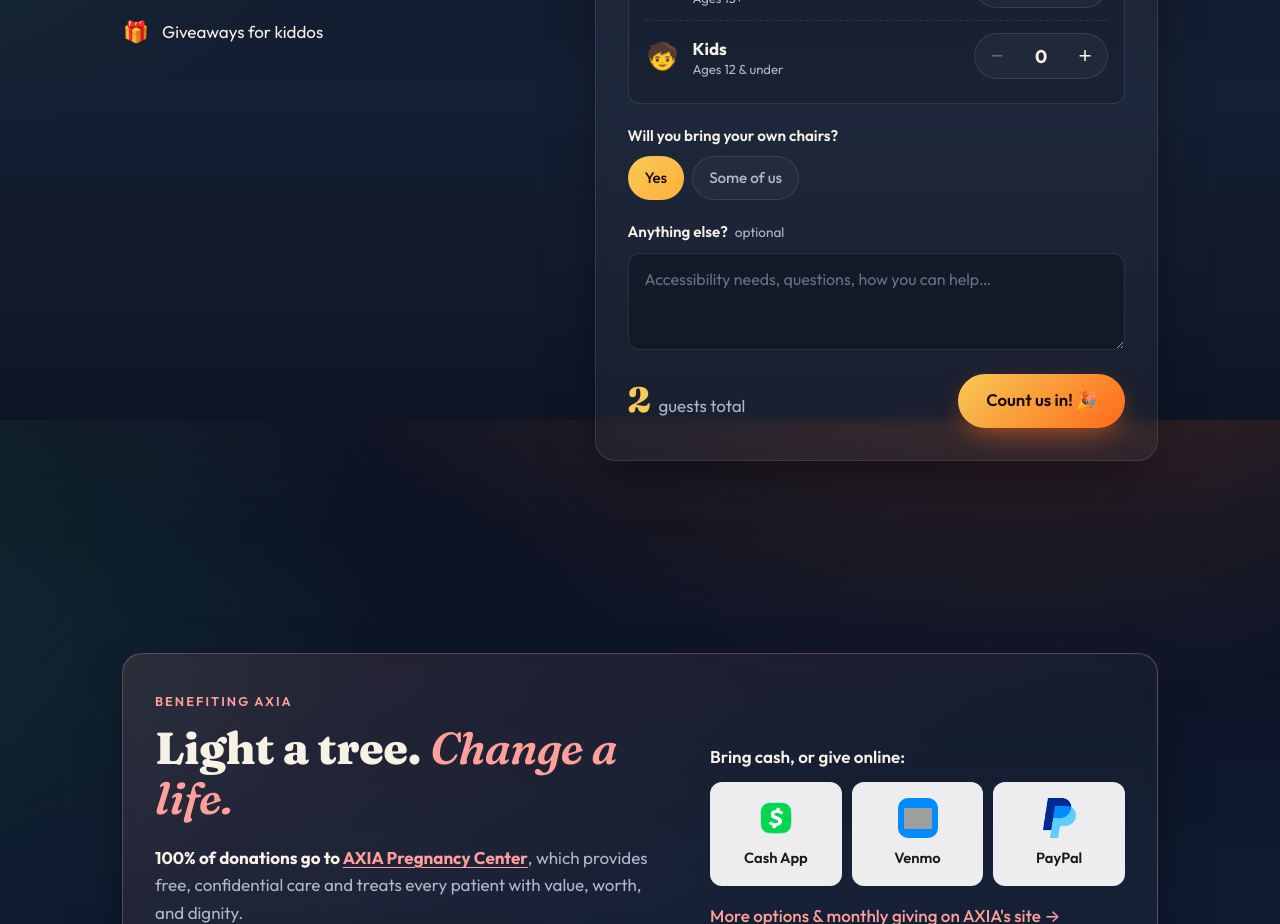
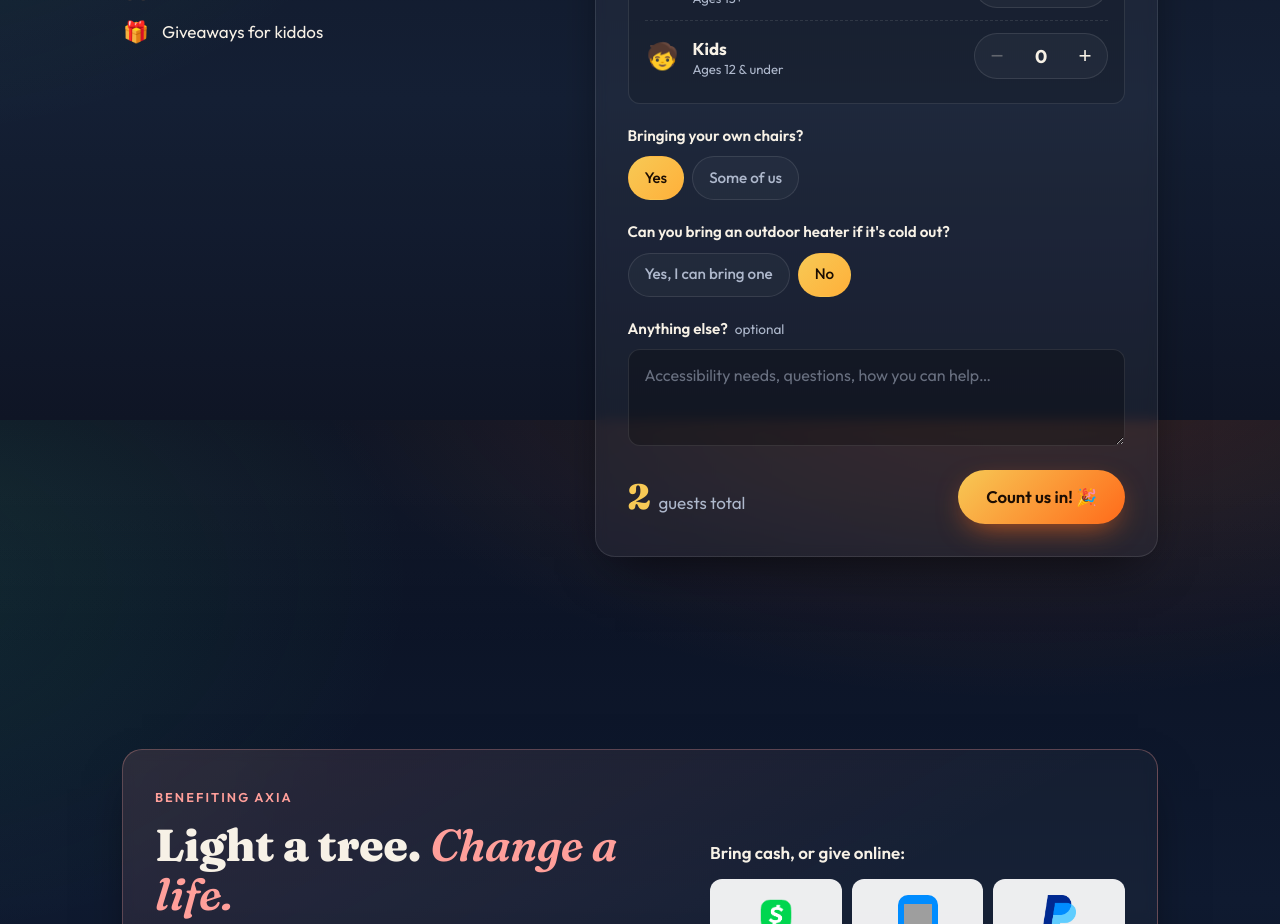
Before and after one commit to colbybhearn/tannenbomb, a Vue app in the folder tb/: page / in a window 1280 px wide. Shown: the part 1980-2904 px from the top of the page. Built offline with nearby package versions, Linux system fonts and the light colour scheme; grey boxes are pictures that could not be loaded.

Commit message:
more tweaked forms and wording

```diff
--- a/tb/public/index.html
+++ b/tb/public/index.html
@@ -36,6 +36,7 @@
       <input type="text" name="kid_ages">
       <input type="number" name="total_guests">
       <input type="text" name="chairs">
+      <input type="text" name="heater">
       <textarea name="notes"></textarea>
       <input type="text" name="bot-field">
     </form>
--- a/tb/src/components/RsvpForm.vue
+++ b/tb/src/components/RsvpForm.vue
@@ -92,10 +92,20 @@
         </div>
 
         <div class="field">
-          <span class="label">Will you bring your own chairs?</span>
+          <span class="label">Bringing your own chairs?</span>
           <div class="chips">
             <label v-for="o in chairOptions" :key="o" class="chip">
               <input v-model="chairs" type="radio" name="chairs" :value="o">
+              <span>{{ o }}</span>
+            </label>
+          </div>
+        </div>
+
+        <div class="field">
+          <span class="label">Can you bring an outdoor heater if it's cold out?</span>
+          <div class="chips">
+            <label v-for="o in heaterOptions" :key="o" class="chip">
+              <input v-model="heater" type="radio" name="heater" :value="o">
               <span>{{ o }}</span>
             </label>
           </div>
@@ -137,6 +147,7 @@ const initial = () => ({
   kids: 0,
   kidAges: '',
   chairs: 'Yes',
+  heater: 'No',
   notes: '',
   botField: '',
   status: 'idle',
@@ -153,7 +164,8 @@ export default {
       { key: 'adults', label: 'Adults', hint: 'Ages 13+', icon: '🧑', min: 0, max: 30 },
       { key: 'kids', label: 'Kids', hint: 'Ages 12 & under', icon: '🧒', min: 0, max: 30 }
     ],
-    chairOptions: () => ['Yes', 'Some of us']
+    chairOptions: () => ['Yes', 'Some of us'],
+    heaterOptions: () => ['Yes, I can bring one', 'No']
   },
   methods: {
     step (c, d) {
@@ -185,6 +197,7 @@ export default {
         kid_ages: this.kids ? this.kidAges : '',
         total_guests: this.total,
         chairs: this.chairs,
+        heater: this.heater,
         notes: this.notes
       })
       try {
```
Also changed, not shown: 1 other file (tests, documents, lock files or other folders).
